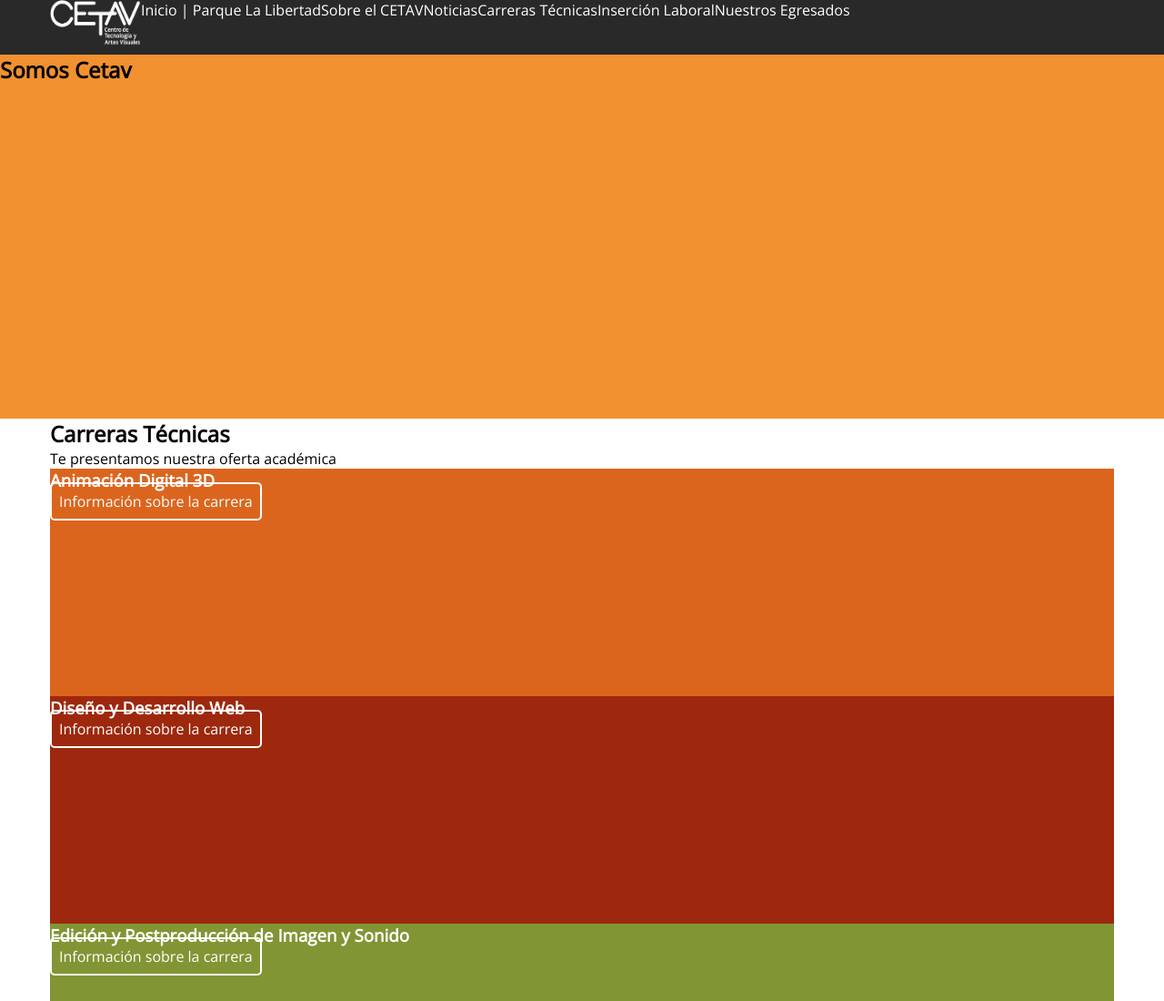
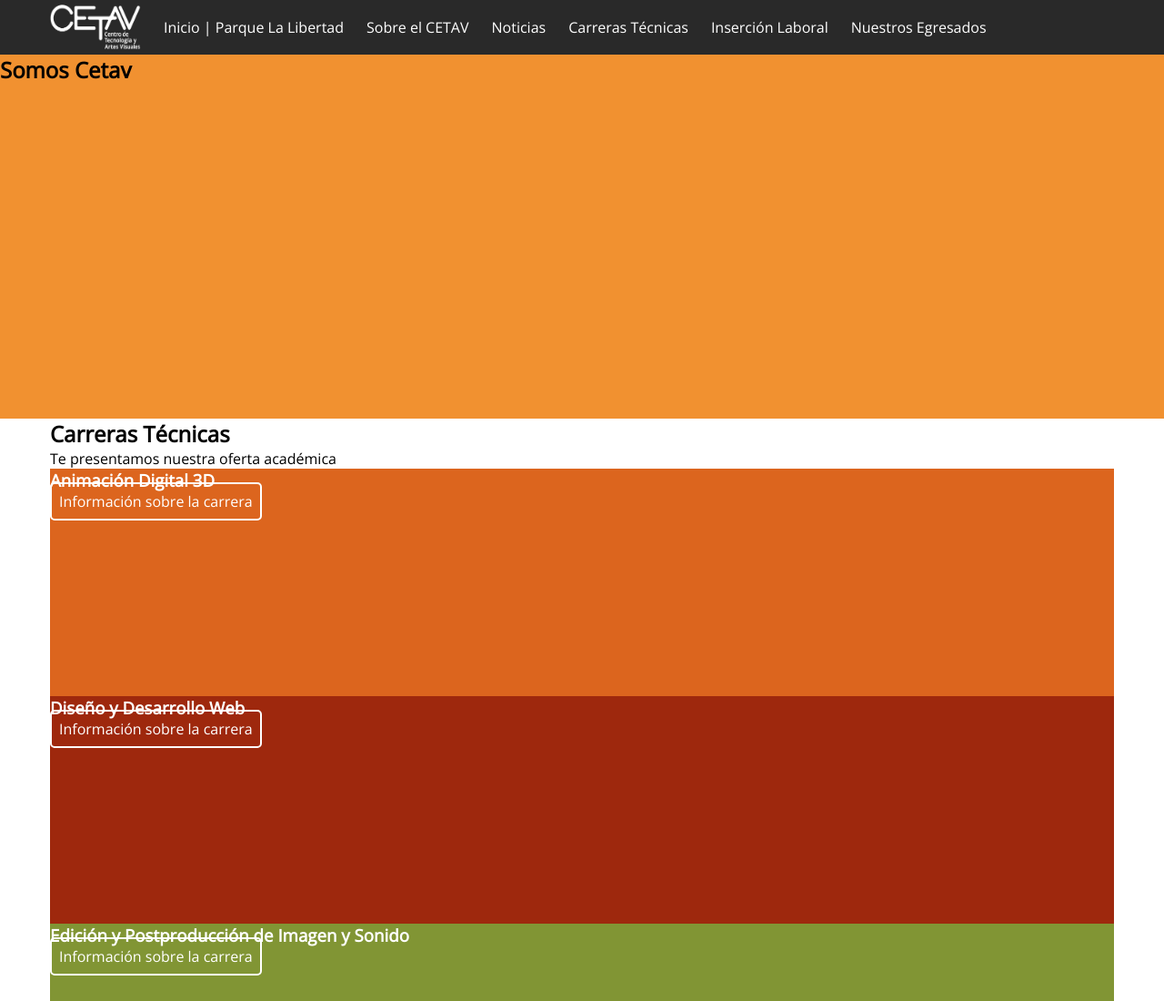
Before and after one commit to alexasacasa/home_proto, a plain HTML site: page index.html in a window 1280 px wide. Shown: the top 1100 px of the page at 91% size. Drawn offline with nearby package versions, Linux system fonts and the light colour scheme; a script that the page names is missing.

Commit message:
Header with flex implementation

```diff
--- a/sass/desktop/_header.scss
+++ b/sass/desktop/_header.scss
@@ -1,7 +1,10 @@
 // header, nav styles
 .header{
   background-color: $footer;
+  display: flex;
   height: 60px;
+  flex-direction: row;
+  align-items: center;
 }
 .header-logo{
   float: left;
@@ -9,8 +12,18 @@
   height: 50px;
 }
 .nav{
-  float: left;
+  display: flex;
+  justify-content: flex-end;
 }
 .nav__item{
   float: left;
+  padding-left: 25px;
 }
+.nav-item-flex-1{
+  padding-right: 140px;
+}
+
+/*
+  Preguntar a Leiva sobre cuál sería la mejor implementación
+  de Flex en el caso del header
+*/
```
Also changed, not shown: css/main.css, 1 other file.
